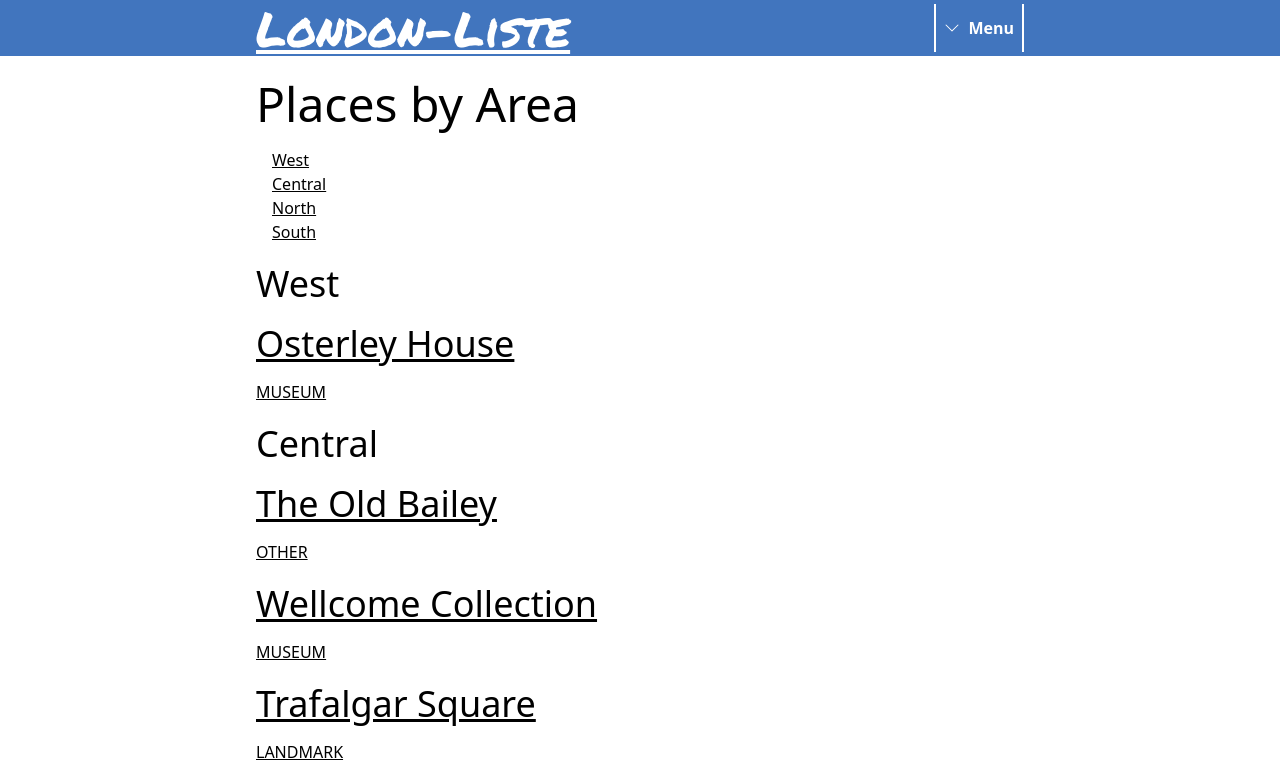
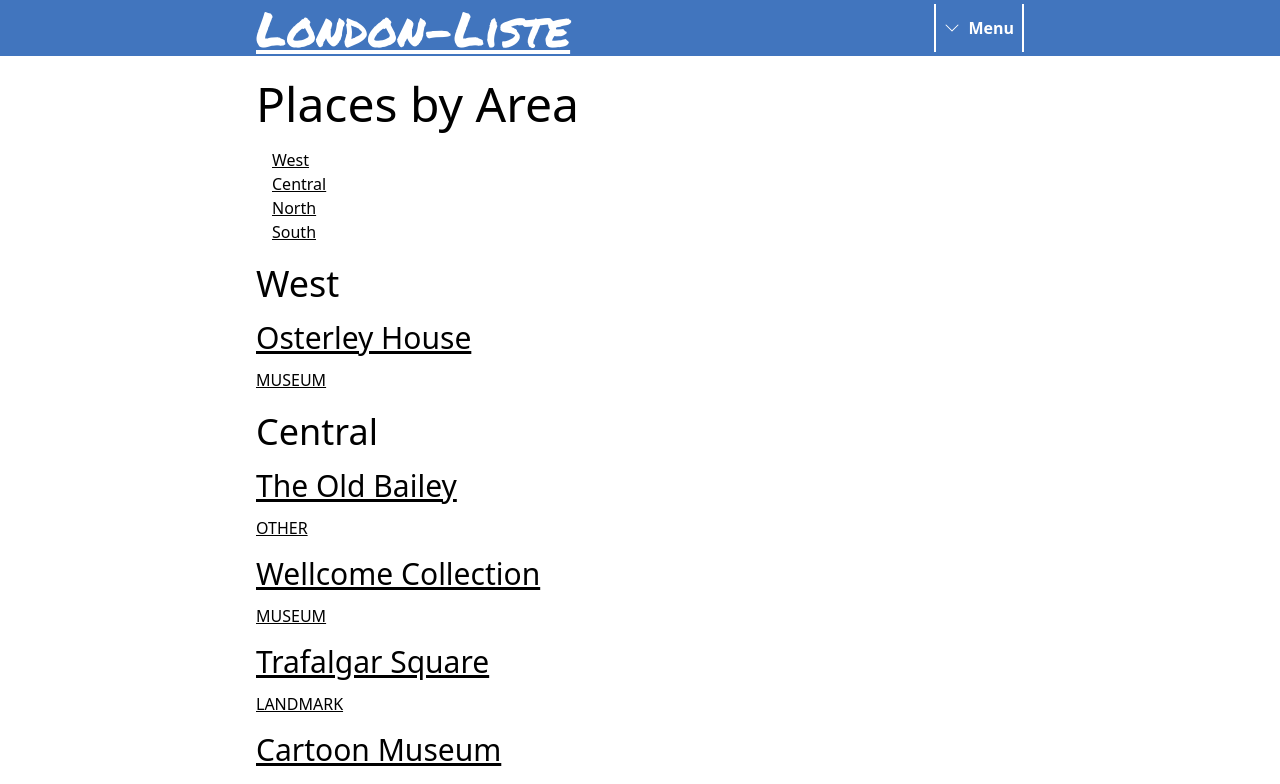
Before and after one commit to a1v0/london-liste, a Next.js app: page /areas in a window 1280 px wide. Shown: the top 784 px of the page. Built offline with nearby package versions, Linux system fonts and the light colour scheme; a web font is replaced by a local one.

Commit message:
Reduce tile title size

```diff
--- a/app/PlaceTile.jsx
+++ b/app/PlaceTile.jsx
@@ -4,7 +4,7 @@ export default function PlaceTile({ place }) {
 	return (
 		<Link href={`/places/${place.slug}`} key={place.slug}>
 			<div>
-				<h2>{place.name}</h2>
+				<h3>{place.name}</h3>
 				<p className="uppercase">{place.type}</p>
 				<p>{place.description}</p>
 			</div>
```
